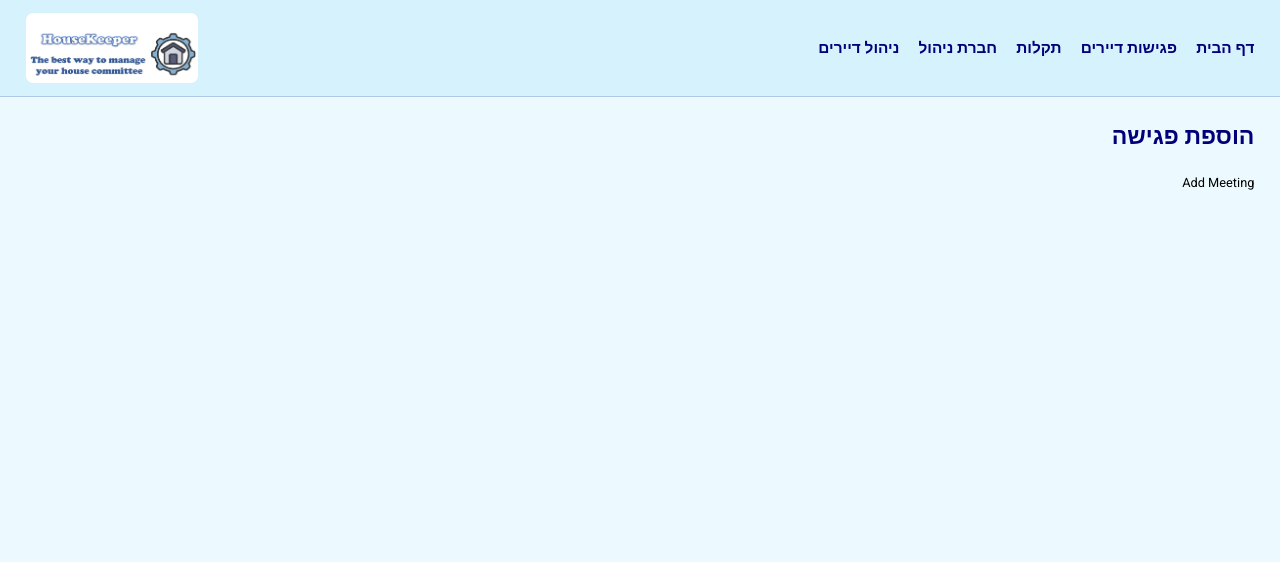
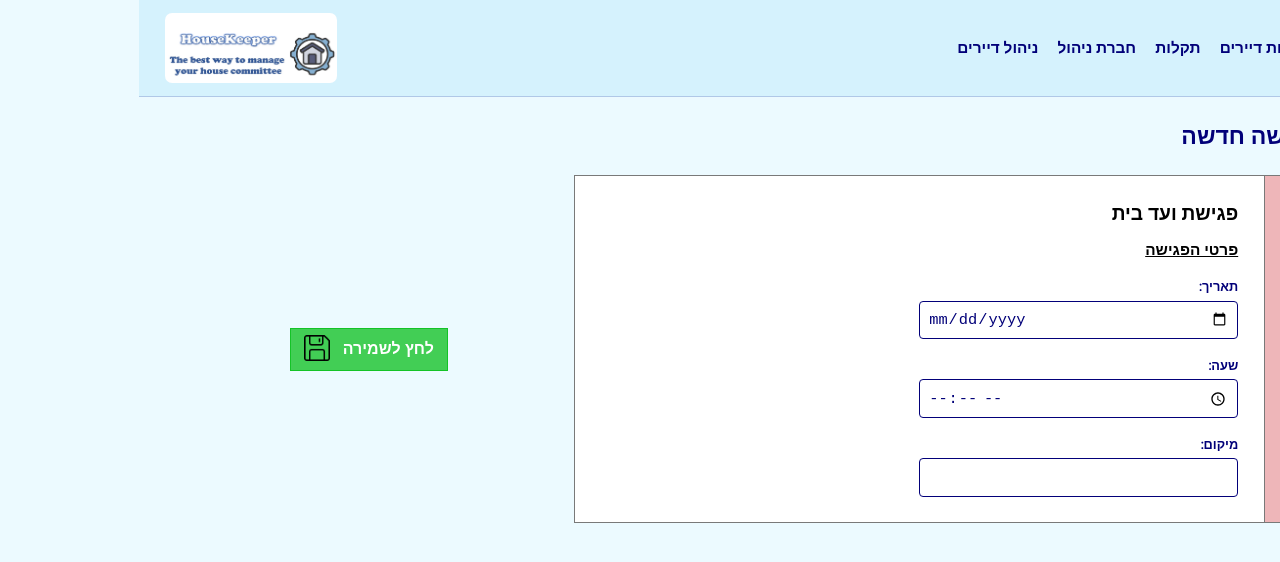
Before and after one commit to yuval-david/house-keeper, a Next.js app: page /meetings/add-meeting in a window 1280 px wide. Shown: the top 562 px of the page. Built offline with nearby package versions, Linux system fonts and the light colour scheme.

Commit message:
Build add meeting page

```diff
--- /dev/null
+++ b/components/UI/ButtonSave.module.css
@@ -0,0 +1,26 @@
+.button {
+    background-color: rgba(3, 191, 22, 0.73);
+    border: 1px solid rgba(3, 191, 22, 0.73);
+    display: flex;
+    justify-content: space-between;
+    align-items: center;
+    column-gap: 1vw;
+    padding: 0.5vw 1vw;
+    cursor: pointer;
+    transition: 0.25s;
+}
+
+.button:hover {
+    transition: 0.25s;
+    background-color: rgba(3, 191, 22, 0.864);
+}
+
+.btn_text {
+    color: white;
+    font-size: 120%;
+    font-weight: 600;
+}
+
+.btn_icon {
+    width: 2vw;
+}
--- /dev/null
+++ b/components/UI/ButtonSave.tsx
@@ -0,0 +1,23 @@
+import React from 'react'
+import style from "./ButtonSave.module.css"
+
+export function ButtonSave({
+    type = "button",
+    text,
+    handleClick = () => { },
+}: {
+    type?: "submit" | "button",
+    text: string;
+    handleClick?: (event: any) => void;
+}) {
+    return (
+        <button type={type} className={style.button} onClick={handleClick}>
+            <div className={style.btn_text}>
+                {text}
+            </div>
+            <div className={style.btn_icon}>
+                <img src="/icons/save_icon.png" alt="save" />
+            </div>
+        </button>
+    )
+}
--- a/components/UI/FormFields/TextField.tsx
+++ b/components/UI/FormFields/CustomInput.tsx
@@ -1,7 +1,7 @@
 import React from 'react'
-import style from "./TextField.module.css"
+import style from "./CustomInput.module.css"
 
-export function TextField({
+export function CustomInput({
     label,
     placeholder,
     dir = "rtl",
--- /dev/null
+++ b/components/UI/FormFields/CustomInputRow.module.css
@@ -0,0 +1,41 @@
+.text_field {
+    width: 100%;
+    border:  1px solid #020079;
+    border-radius: 4px;
+    color: #020079;
+    font-size: 120%;
+    height: 3vw;
+    padding: 0 8px;
+}
+
+@media (max-width: 1024px) {
+    .text_field {
+        height: 10vw;
+    }
+}
+
+.text_field_container {
+    text-align: right;
+    display: flex;
+    align-items: center;
+    justify-content: space-between;
+}
+
+.text_field_container > label {
+    margin-bottom: 0.5vw;
+    display: block;
+    font-size: 140%;
+    font-weight: 400;
+    color: #020079;
+}
+
+@media (max-width: 1024px) {
+    .text_field_container > label {
+        font-size: 110%;
+    }
+}
+
+
+.text_field_container input {
+    max-width: 70%;
+}
--- /dev/null
+++ b/components/UI/FormFields/CustomInputRow.tsx
@@ -0,0 +1,42 @@
+import React from 'react'
+import style from "./CustomInput.module.css"
+
+export function CustomInputRow({
+    label,
+    placeholder,
+    dir = "rtl",
+    type = "text",
+    value,
+    required = false,
+    onChange,
+}: {
+    label?: string;
+    placeholder?: string;
+    dir?: string;
+    type?: string;
+    value: any,
+    required?: boolean,
+    onChange: (event: any) => void,
+}) {
+
+    let defaultValue: any;
+    switch (type) {
+        case "number":
+            defaultValue = null;
+            break;
+        case "text":
+            defaultValue = undefined;
+            break;
+        case "password":
+            defaultValue = undefined;
+        default:
+            defaultValue = undefined;
+    }
+
+    return (
+        <div className={style.text_field_container}>
+            <label>{label}</label>
+            <input required value={value} onChange={onChange} dir={dir} type={type} placeholder={placeholder} className={style.text_field} />
+        </div>
+    )
+}
--- a/pages/login.tsx
+++ b/pages/login.tsx
@@ -1,7 +1,7 @@
 import Head from 'next/head'
 import Image from 'next/image'
 import style from "../styles/Login.module.css"
-import { TextField } from "../components/UI/FormFields/TextField"
+import { CustomInput } from "../components/UI/FormFields/CustomInput"
 import { useState } from 'react';
 import { useRouter } from 'next/router';
 import Link from 'next/link';
@@ -54,8 +54,8 @@ export default function Login() {
                     <h1 className={`blue_title ${style.form_title}`}>התחברות</h1>
                     <form dir='rtl' onSubmit={(e) => handleLogin(e)}>
                         <div className={style.field_container}>
-                            <TextField value={email} onChange={(e) => setEmail(e.target.value)} label="כתובת אימייל" dir='ltr' type='text' />
-                            <TextField value={password} onChange={(e) => setPassword(e.target.value)} label="סיסמה" dir='ltr' type='password' />
+                            <CustomInput value={email} onChange={(e) => setEmail(e.target.value)} label="כתובת אימייל" dir='ltr' type='text' />
+                            <CustomInput value={password} onChange={(e) => setPassword(e.target.value)} label="סיסמה" dir='ltr' type='password' />
                         </div>
                         <button className={style.submit_btn} type='submit'>התחברות</button>
                         <Link href="/register" className={style.register_text}>
--- a/pages/meetings/add-meeting.tsx
+++ b/pages/meetings/add-meeting.tsx
@@ -1,10 +1,47 @@
 import { PageLayout } from '@/components/UI/PageLayout'
-import React from 'react'
+import React, { useState } from 'react'
+import style from "../../styles/AddMeeting.module.css"
+import { CustomInputRow } from '@/components/UI/FormFields/CustomInputRow'
+import { ButtonSave } from '@/components/UI/ButtonSave';
 
 export default function addMeetingPage() {
+    const [meetingDate, setMeetingDate] = useState<string>("");
+    const [meetingTime, setMeetingTime] = useState<string>("");
+    const [meetingPlace, setMeetingPlace] = useState<string>("");
+
+    const handleSubmit = (event: any) => {
+        event.preventDefault();
+        const data = {
+            meetingDate,
+            meetingTime,
+            meetingPlace,
+        }
+        console.log(data);
+    }
     return (
-        <PageLayout pageTitle='הוספת פגישה'>
-            Add Meeting
+        <PageLayout pageTitle='הוספת פגישה חדשה'>
+            <form className={style.form} onSubmit={handleSubmit}>
+                <div className={style.meeting_card}>
+                    <div className={style.icon_part}>
+                        <div className={style.icon_container}>
+                            <img src="/icons/meeting-icon.png" alt="meeting" />
+                        </div>
+                    </div>
+                    <div className={style.content_part}>
+                        <h2>פגישת ועד בית</h2>
+                        <h4>פרטי הפגישה</h4>
+                        <div className={style.details_list}>
+                            <CustomInputRow required value={meetingDate} onChange={(e) => setMeetingDate(e.target.value)} label='תאריך:' placeholder='' type='date' dir='rtl' />
+                            <CustomInputRow required value={meetingTime} onChange={(e) => setMeetingTime(e.target.value)} label='שעה:' placeholder='' type='time' dir='rtl' />
+                            <CustomInputRow required value={meetingPlace} onChange={(e) => setMeetingPlace(e.target.value)} label='מיקום:' placeholder='' type='text' dir='rtl' />
+                        </div>
+                    </div>
+                </div>
+                <div className={style.meeting_save_btn}>
+                    <ButtonSave text='לחץ לשמירה' type='submit' />
+                </div>
+
+            </form>
         </PageLayout>
     )
 }
--- /dev/null
+++ b/styles/AddMeeting.module.css
@@ -0,0 +1,79 @@
+.meeting_card {
+    border: 1.5px solid #797979;
+    display: flex;
+    min-height: 10vw;
+}
+
+.icon_part {
+    flex: 1;
+    background-color: rgba(240, 128, 128, 0.553);
+    display: flex;
+    justify-content: center;
+    align-items: center;
+}
+
+.meeting_card:nth-child(2n) .icon_part {
+   background-color: rgba(194, 128, 255, 0.27);
+}
+
+.meeting_card:nth-child(3n) .icon_part {
+   background-color: rgba(151, 242, 4, 0.405);
+}
+
+.content_part {
+    flex: 5;
+    border-right: 1.5px solid #797979;
+    padding: 2vw;
+    background-color: white;
+}
+
+@media (max-width:1024px) {
+    .content_part {
+        flex-direction: column;
+        row-gap: 5vw;
+        padding: 3vw;
+    }
+}
+
+.content_part h2 {
+    margin-top: 0;
+    font-size: 150%;
+}
+
+.content_part h4 {
+    margin-top: 0;
+    font-size: 120%;
+    text-decoration: underline;
+}
+
+.icon_container {
+    width: 25%;
+}
+
+@media (max-width:1024px) {
+    .icon_container {
+        width: 55%;
+    }
+}
+
+.details_list {
+    width: 50%;
+    display: flex;
+    flex-direction: column;
+    row-gap: 1.5vw;
+}
+
+.form {
+    display: flex;
+}
+
+.meeting_save_btn {
+    flex: 1;
+    display: flex;
+    justify-content: center;
+    align-items: center;
+}
+
+.meeting_card {
+    flex: 2;
+}
```
Also changed, not shown: components/UI/FormFields/CustomInput.module.css (renamed from components/UI/FormFields/TextField.module.css), public/icons/save_icon.png (added).
